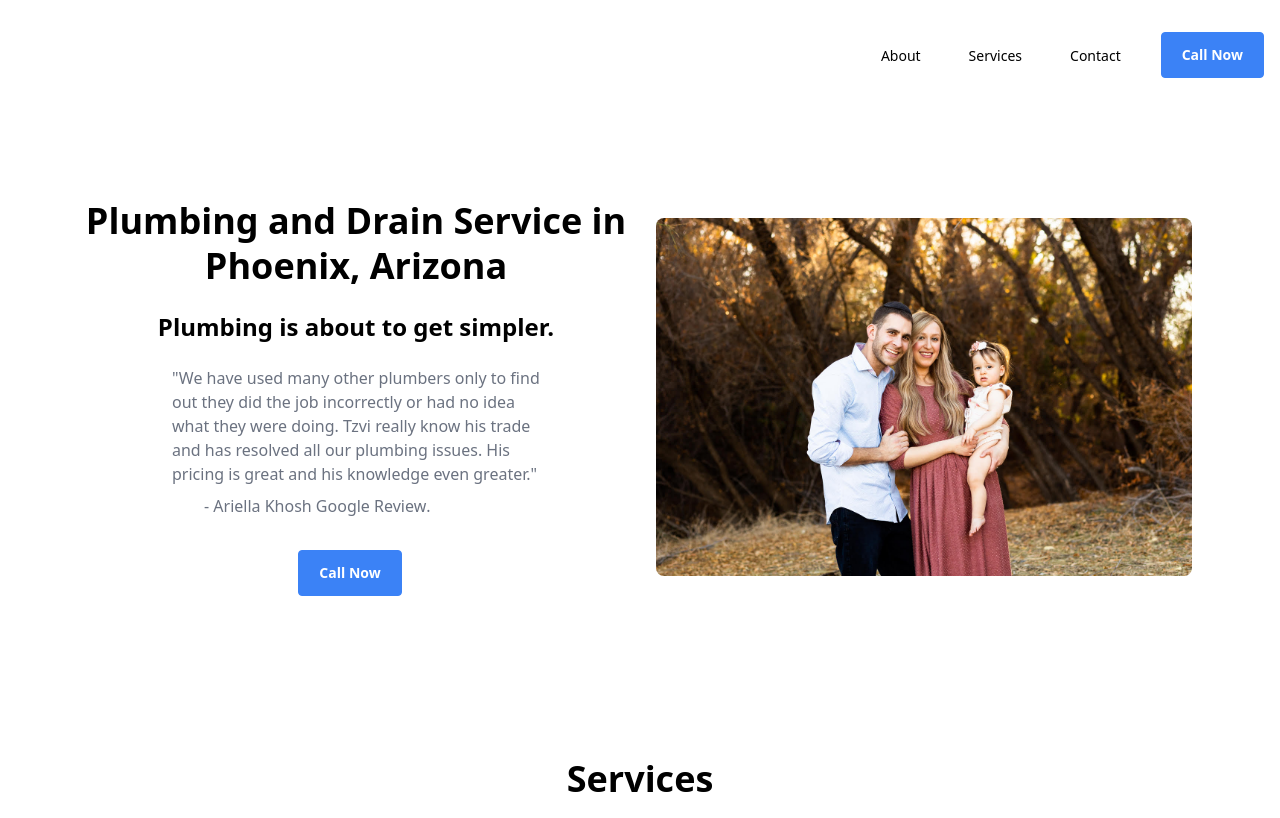
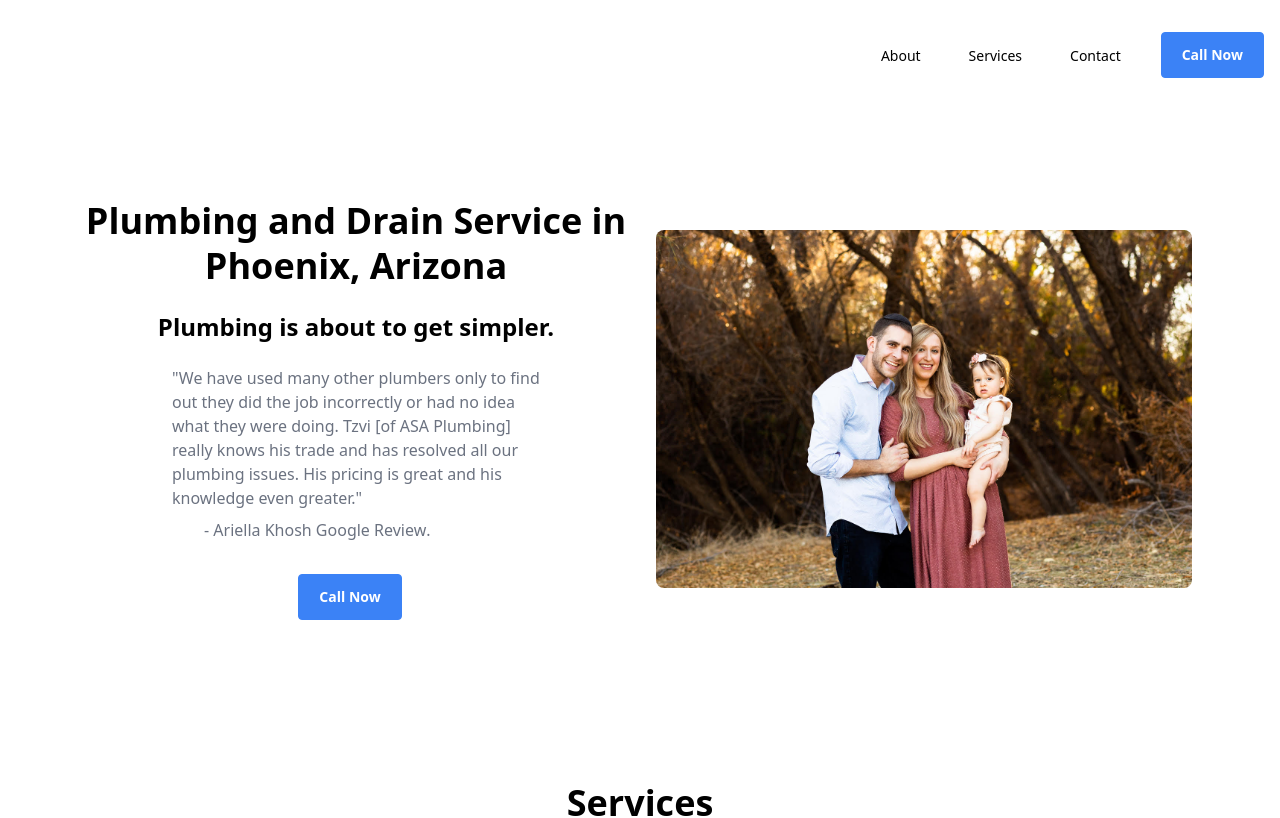
Before and after one commit to idssolutions/asaplumbing, a Next.js app: page / in a window 1280 px wide. Shown: the top 818 px of the page. Built offline with nearby package versions, Linux system fonts and the light colour scheme.

Commit message:
Adds typo fix and improved company reference in copy

```diff
--- a/components/About.tsx
+++ b/components/About.tsx
@@ -14,10 +14,10 @@ export default function About() {
                             <p className="mb-8 text-base text-left text-gray-500 lg:w-2/3 lg:text-md lg:mx-auto">
                                 "We have used many other plumbers only to find
                                 out they did the job incorrectly or had no idea
-                                what they were doing. Tzvi really know his trade
-                                and has resolved all our plumbing issues. His
-                                pricing is great and his knowledge even
-                                greater."
+                                what they were doing. Tzvi [of ASA Plumbing]
+                                really knows his trade and has resolved all our
+                                plumbing issues. His pricing is great and his
+                                knowledge even greater."
                                 <br />
                                 <a
                                     href="https://goo.gl/maps/J2QQRdSDGmZtSGSW9"
```
